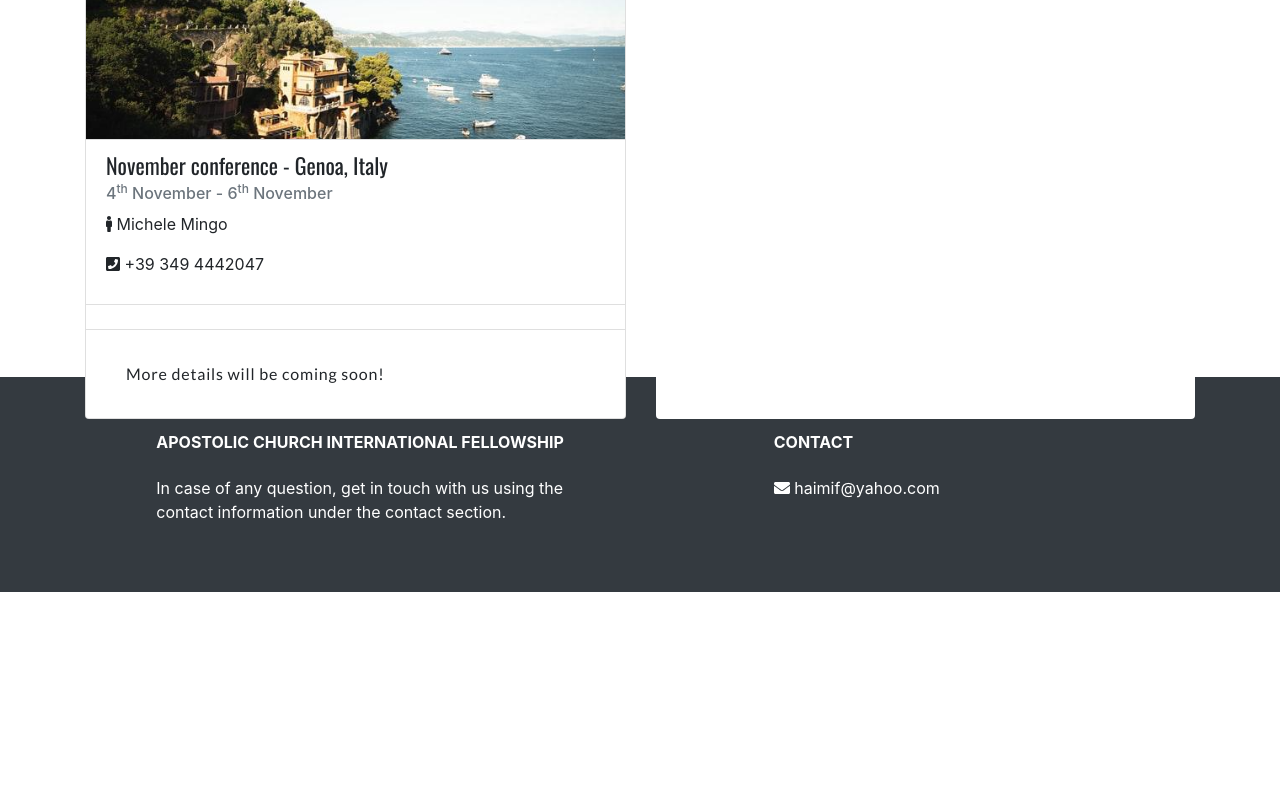
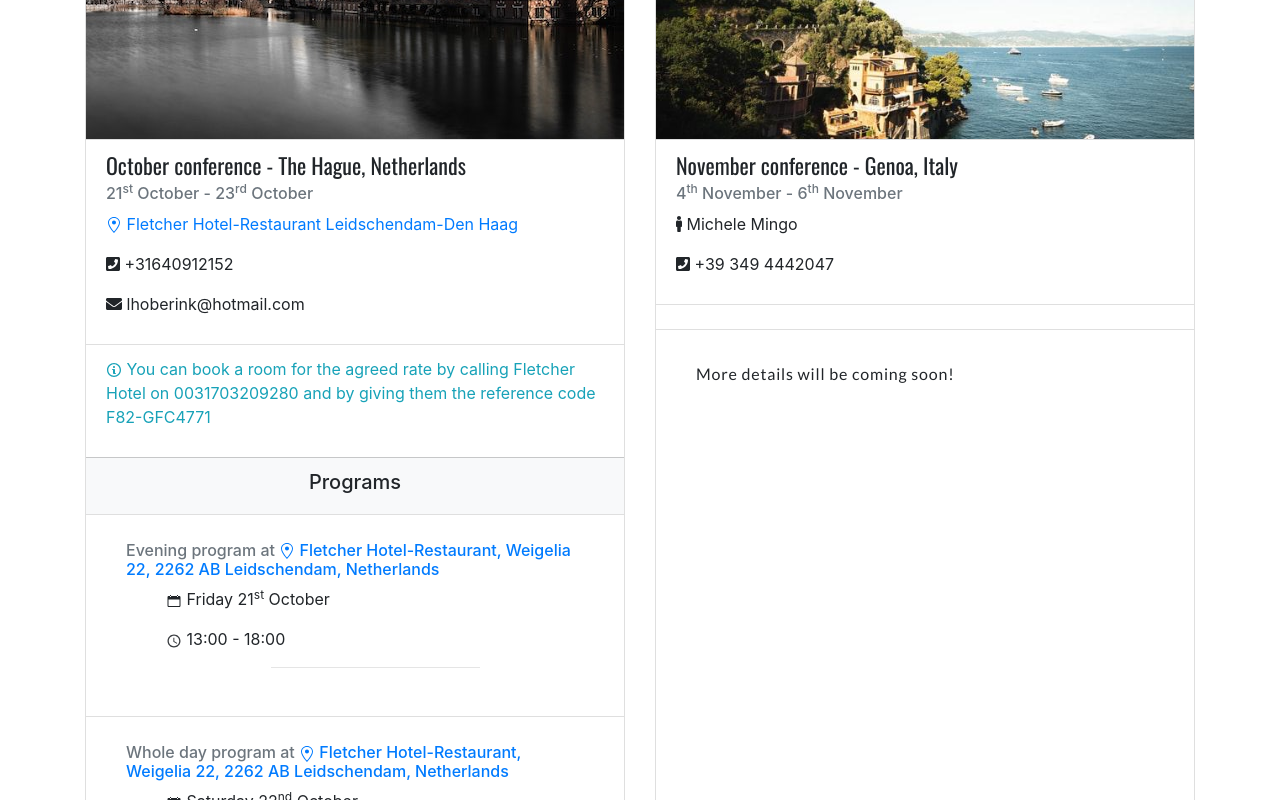
Before and after one commit to Haimanot1989/church, a React (Create React App) app: page / in a window 1280 px wide. Shown: the part 4880-5680 px from the top of the page. Before the commit the page ends 5472 px from the top, so only its background shows below. Built offline with nearby package versions, Linux system fonts and the light colour scheme.

Commit message:
Netherlands conference

```diff
--- a/src/components/Cards.js
+++ b/src/components/Cards.js
@@ -17,6 +17,7 @@ const Cards = () => {
   const annualConference2022 = conferences["annualConference2022"];
   const youthConferenceBelgium2022 = conferences["youthConference2022"];
   const septemberConference2022 = conferences["septemberConference2022"];
+  const octoberConference2022 = conferences["octoberConference2022"];
   const novemberConference2022 = conferences["novemberConference2022"];
 
   return (
@@ -34,8 +35,8 @@ const Cards = () => {
         <Card {...septemberConference2022} />
       </div>
       <div className="card-deck mb-2">
+        <Card {...octoberConference2022} />
         <Card {...novemberConference2022} />
-        <Card {...{}} />
       </div>
     </>
   );
--- a/src/components/data/conferences.json
+++ b/src/components/data/conferences.json
@@ -381,10 +381,10 @@
     ]
   },
 
-  "octoberConference2021": {
+  "octoberConference2022": {
     "imageUrl": "./theHague.png",
     "importantMessage": {
-      "content": "You can book a room for the agreed rate by calling Fletcher Hotel on 0031703209280 and by giving them the reference code F82-GFC4556",
+      "content": "You can book a room for the agreed rate by calling Fletcher Hotel on 0031703209280 and by giving them the reference code F82-GFC4771",
       "type": "info"
     },
     "mainLocation": {
@@ -395,13 +395,13 @@
     "country": "Netherlands",
     "city": "The Hague",
     "confStart": {
-      "date": "16",
-      "sup": "th",
+      "date": "21",
+      "sup": "st",
       "month": "October"
     },
     "confEnd": {
-      "date": "17",
-      "sup": "th",
+      "date": "23",
+      "sup": "rd",
       "month": "October"
     },
     "contactInformation": {
@@ -409,6 +409,25 @@
       "phoneNumbers": ["+31640912152"]
     },
     "confSubtypes": [
+      {
+        "title": "Evening program",
+        "location": {
+          "address": "Fletcher Hotel-Restaurant, Weigelia 22, 2262 AB Leidschendam, Netherlands",
+          "map": "https://www.google.com/maps/place/Fletcher+Hotel-Restaurant+Leidschendam-Den+Haag/@52.0885474,4.3793037,17z/data=!3m1!4b1!4m8!3m7!1s0x47c5b7e9fc9b1d57:0x1fa95717f3aa2d23!5m2!4m1!1i2!8m2!3d52.0885474!4d4.3814924"
+        },
+        "time": [
+          {
+            "date": {
+              "day": "Friday",
+              "date": "21",
+              "sup": "st",
+              "month": "October"
+            },
+            "startTime": "13:00",
+            "finishTime": "18:00"
+          }
+        ]
+      },
       {
         "title": "Whole day program",
         "location": {
@@ -419,8 +438,8 @@
           {
             "date": {
               "day": "Saturday",
-              "date": "16",
-              "sup": "th",
+              "date": "22",
+              "sup": "nd",
               "month": "October"
             },
             "startTime": "10:00",
@@ -430,8 +449,8 @@
           {
             "date": {
               "day": "Sunday",
-              "date": "17",
-              "sup": "th",
+              "date": "23",
+              "sup": "rd",
               "month": "October"
             },
             "startTime": "10:00",
```
